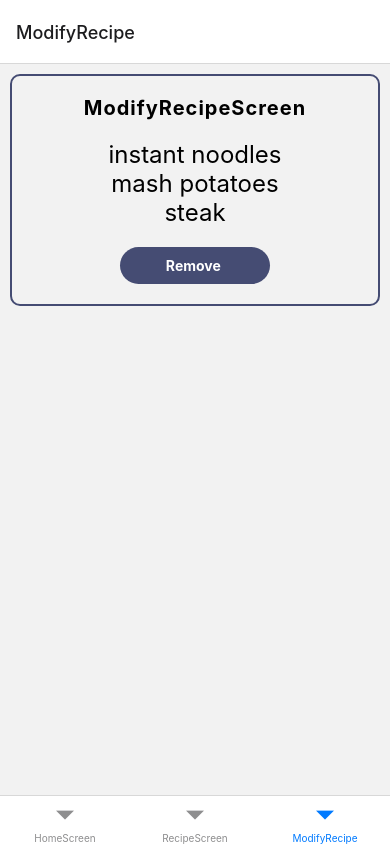
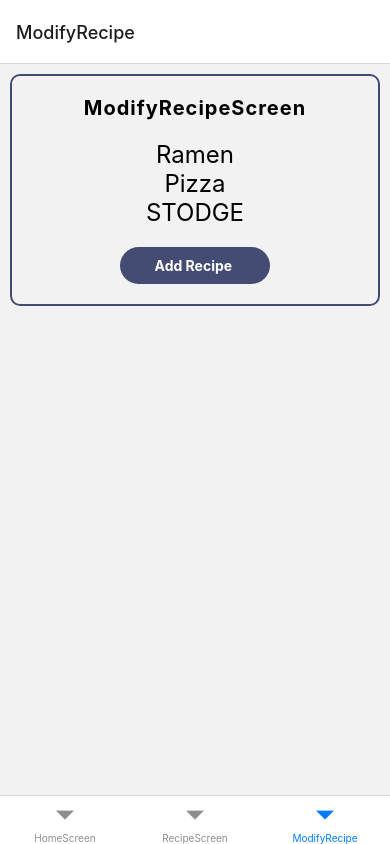
Before and after one commit to CapSap/apaMakan, a React Native app: screen /ModifyRecipe in a window 390 px wide. Built offline with nearby package versions, Linux system fonts and the light colour scheme.

Commit message:
Created some new altDummyData in dummyData.tsx to use for testing Adding recipes in ModifyRecipeScreen
Added state and props for toggling mode, yet to implement toggle button and test

Believe having issues with callbacks passed into nested function components accessing stale state

```diff
--- a/src/components/ModifyRecipeScreen.tsx
+++ b/src/components/ModifyRecipeScreen.tsx
@@ -1,27 +1,31 @@
 import React, {useState, useCallback} from 'react';
-import {Text, View, Pressable, StyleSheet} from 'react-native';
+import {Text, View, Pressable, StyleSheet, ScrollView} from 'react-native';
 import {Recipe} from '../types';
 import {useAppContext} from '../App.provider';
+import {altDummyRecipes} from '../dummyData';
 
 type SetRecipesType = ((x: Recipe[]) => void) | undefined;
+//select modification mode, can either add or remove recipes
+type Mode = 'Add' | 'Remove';
 
 export const ModifyRecipeScreen = () => {
   //Get the recipe state & setState function from app context
   const recipeData: Recipe[] = useAppContext().appState;
   const setRecipes: SetRecipesType = useAppContext().setAppState;
 
-  //select modification mode, can either add or remove recipes
-  type Mode = 'Add' | 'Remove';
-  const [mode, setMode] = useState<Mode>('Remove');
+  //import newRecipes to emulate a database of recipes and store in state
+  const [altRecipes, setAltRecipes] = useState<Recipe[]>(altDummyRecipes);
+
+  const [mode, setMode] = useState<Mode>('Add');
 
   //Define the recipe ID that has been selected
   const [selectedRecipe, setSelectedRecipe] = useState<number | undefined>();
 
   //callback function that handles recipe modification
-  const handleSelect = () => {
-    //if recipe has been selected update in state & restore selectedRecipe from selected ID to undefined
+  const handleSelect = (modifyMode: Mode) => {
+    //if recipe has been selected & handleSelect() called, then update recipeData state & restore selectedRecipe from selected ID to undefined
     if (selectedRecipe) {
-      mode === 'Remove'
+      modifyMode === 'Remove'
         ? removeRecipe(selectedRecipe)
         : addRecipe(selectedRecipe);
       setSelectedRecipe(undefined);
@@ -29,7 +33,17 @@ export const ModifyRecipeScreen = () => {
   };
 
   //addRecipe updates recipeData in AppState by adding the recipe with matching id
-  const addRecipe = (selectedRecipeId: number) => {};
+  const addRecipe = (selectedRecipeId: number) => {
+    //type guard for undefined to manage type error
+    if (!(setRecipes === undefined)) {
+      //Find new recipe with matching id
+      const newRecipe: Recipe = altRecipes.find(
+        recipe => recipe.id === selectedRecipeId,
+      );
+      //Add new selected recipe to preexisting recipesData
+      const newRecipes: Recipe[] = [...recipeData, newRecipe];
+    }
+  };
 
   //removeRecipe updates recipeData in AppState by removing the recipe with matching id
   const removeRecipe = (selectedRecipeId: number) => {
@@ -44,12 +58,16 @@ export const ModifyRecipeScreen = () => {
   };
 
   return (
-    <DisplayRecipeModifier
-      recipesList={recipeData}
-      selectedRecipe={selectedRecipe}
-      setSelectedRecipe={setSelectedRecipe}
-      handleSelect={handleSelect}
-    />
+    <ScrollView>
+      <DisplayRecipeModifier
+        recipesList={altRecipes}
+        selectedRecipe={selectedRecipe}
+        setSelectedRecipe={setSelectedRecipe}
+        handleSelect={handleSelect}
+        mode={mode}
+        setMode={setMode}
+      />
+    </ScrollView>
   );
 };
 
@@ -57,7 +75,9 @@ type DisplayModifierProps = {
   recipesList: Recipe[];
   selectedRecipe?: number;
   setSelectedRecipe: (id: number | undefined) => void;
-  handleSelect: () => void;
+  handleSelect: (mode: Mode) => void;
+  mode: Mode;
+  setMode: (mode: Mode) => void;
 };
 
 const DisplayRecipeModifier: React.FC<DisplayModifierProps> = ({
@@ -65,6 +85,8 @@ const DisplayRecipeModifier: React.FC<DisplayModifierProps> = ({
   selectedRecipe,
   setSelectedRecipe,
   handleSelect,
+  mode,
+  setMode,
 }) => {
   return (
     <View style={styles.container}>
@@ -85,7 +107,9 @@ const DisplayRecipeModifier: React.FC<DisplayModifierProps> = ({
         ))}
       </View>
       <Pressable style={styles.button} onPress={handleSelect}>
-        <Text style={styles.buttonText}>Remove </Text>
+        <Text style={styles.buttonText}>
+          {mode === 'Add' ? 'Add Recipe' : 'Remove Recipe'}{' '}
+        </Text>
       </Pressable>
     </View>
   );
--- a/src/dummyData.ts
+++ b/src/dummyData.ts
@@ -67,3 +67,73 @@ export const dummyData = [
     ],
   },
 ];
+
+export const altDummyRecipes = [
+  {
+    id: 4,
+    recipeName: 'Ramen',
+    recipeDescription: 'a staple food among young people everywhere',
+    recipeImage: '???',
+    recipeDuration: 5,
+    ingredients: [
+      {
+        ingredientName: 'eggs',
+        qty: 2,
+      },
+      {
+        ingredientName: 'noodles',
+        qty: 1,
+      },
+    ],
+
+    steps: [
+      'boil water',
+      'cook noodles for 3 minutes',
+      'remove from water',
+      'add seasoning',
+    ],
+  },
+  {
+    id: 5,
+    recipeName: 'Pizza',
+    recipeDescription: 'mash potatoes mash potatoes potatoes potatoes potatoes',
+    recipeImage: '???',
+    recipeDuration: 10,
+    ingredients: [
+      {
+        ingredientName: 'potatoes',
+        qty: 3,
+      },
+      {
+        ingredientName: 'salt',
+        qty: 1,
+      },
+    ],
+
+    steps: ['boil water', 'boil potatoes', 'remove water', 'mash potatoes'],
+  },
+  {
+    id: 6,
+    recipeName: 'STODGE',
+    recipeDescription: 'simple steak',
+    recipeImage: '???',
+    recipeDuration: 15,
+    ingredients: [
+      {
+        ingredientName: 'steak',
+        qty: 1,
+      },
+      {
+        ingredientName: 'salt',
+        qty: 1,
+      },
+    ],
+
+    steps: [
+      'heat pan',
+      'cook steak for 6 min',
+      'turn over for 6',
+      'rest for 5',
+    ],
+  },
+];
```
